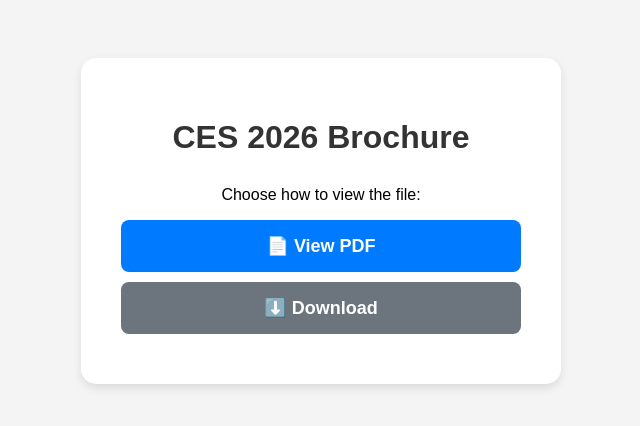
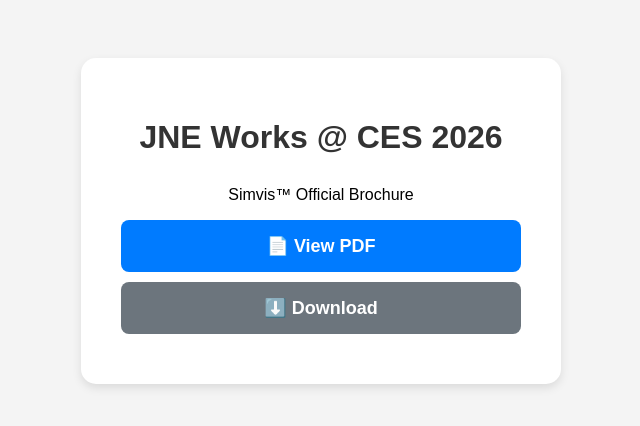
Before and after one commit to jihee628/CES2026, a plain HTML site: page index.html in a window 1280 px wide. Shown: the whole page, without its empty margins (319-959 px from the left). Drawn offline with Linux system fonts and the light colour scheme.

Commit message:
Update index.html

```diff
--- a/index.html
+++ b/index.html
@@ -15,8 +15,8 @@
 </head>
 <body>
     <div class="container">
-        <h1>CES 2026 Brochure</h1>
-        <p>Choose how to view the file:</p>
+        <h1>JNE Works @ CES 2026</h1>
+        <p>Simvis™ Official Brochure</p>
 
         <a href="https://docs.google.com/viewer?url=https://jihee628.github.io/CES2026/JNEworks_Simvis.pdf" class="btn btn-view">📄 View PDF</a>
 
```
